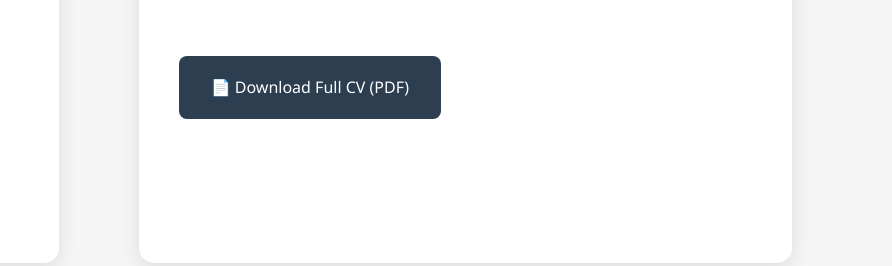
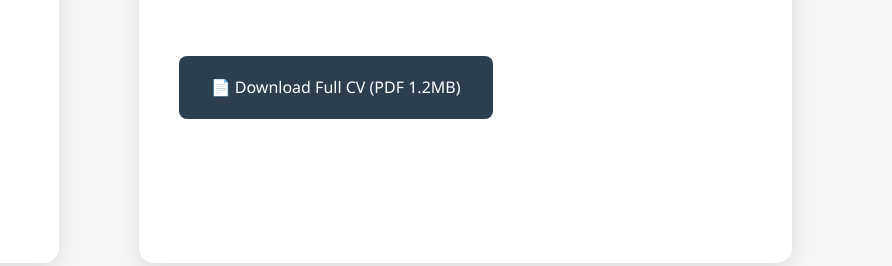
Before and after one commit to ZsXu-enrico/ZsXu-enrico.github.io, a plain HTML site: page index.html in a window 1280 px wide. Shown: the part 237-503 px from the top of the page, 388-1280 px from the left. Drawn offline with Linux system fonts and the light colour scheme.

Commit message:
Add files via upload

```diff
--- a/index.html
+++ b/index.html
@@ -148,7 +148,7 @@
                    class="cv-download"
                    target="_blank"
                    download="ZishuoXu_CV.pdf">
-                   📄 Download Full CV (PDF)
+                   📄 Download Full CV (PDF 1.2MB)
                 </a>
             </div>
         </div>
```
Also changed, not shown: 2 other files.
